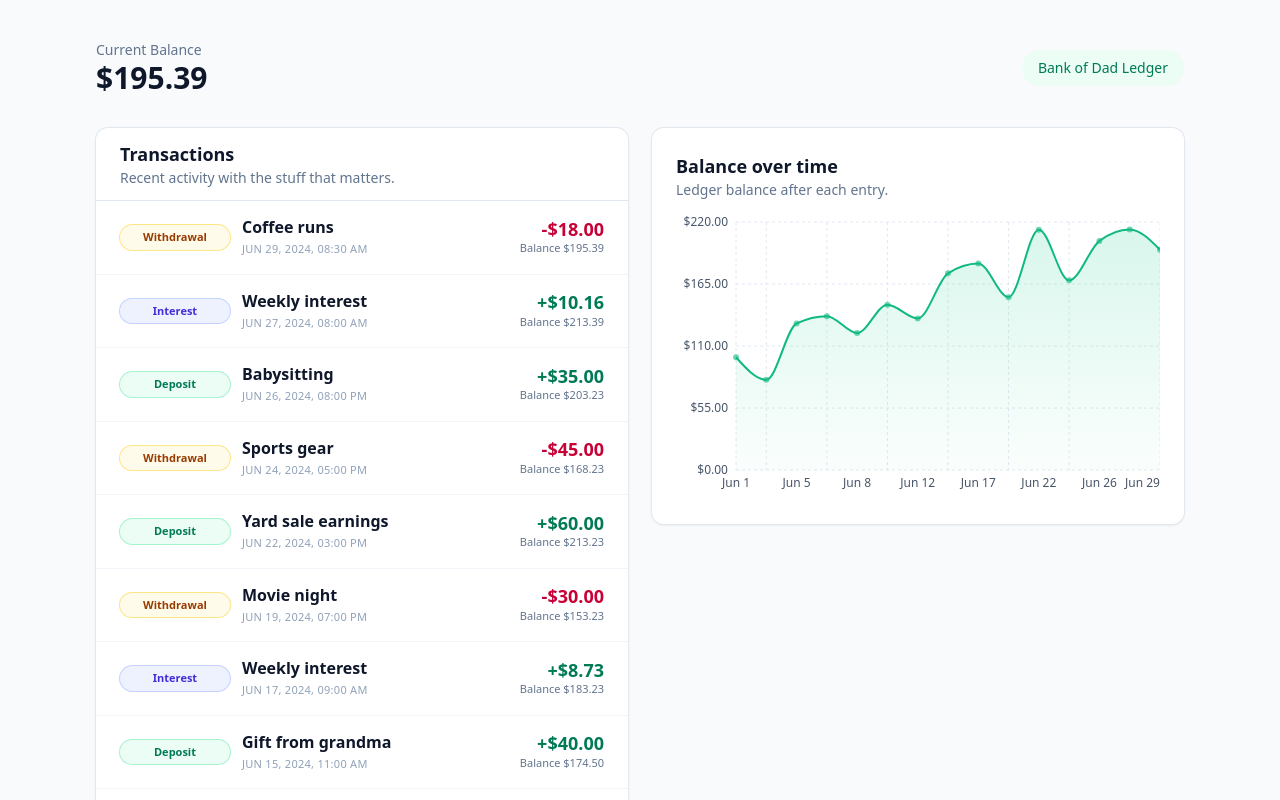
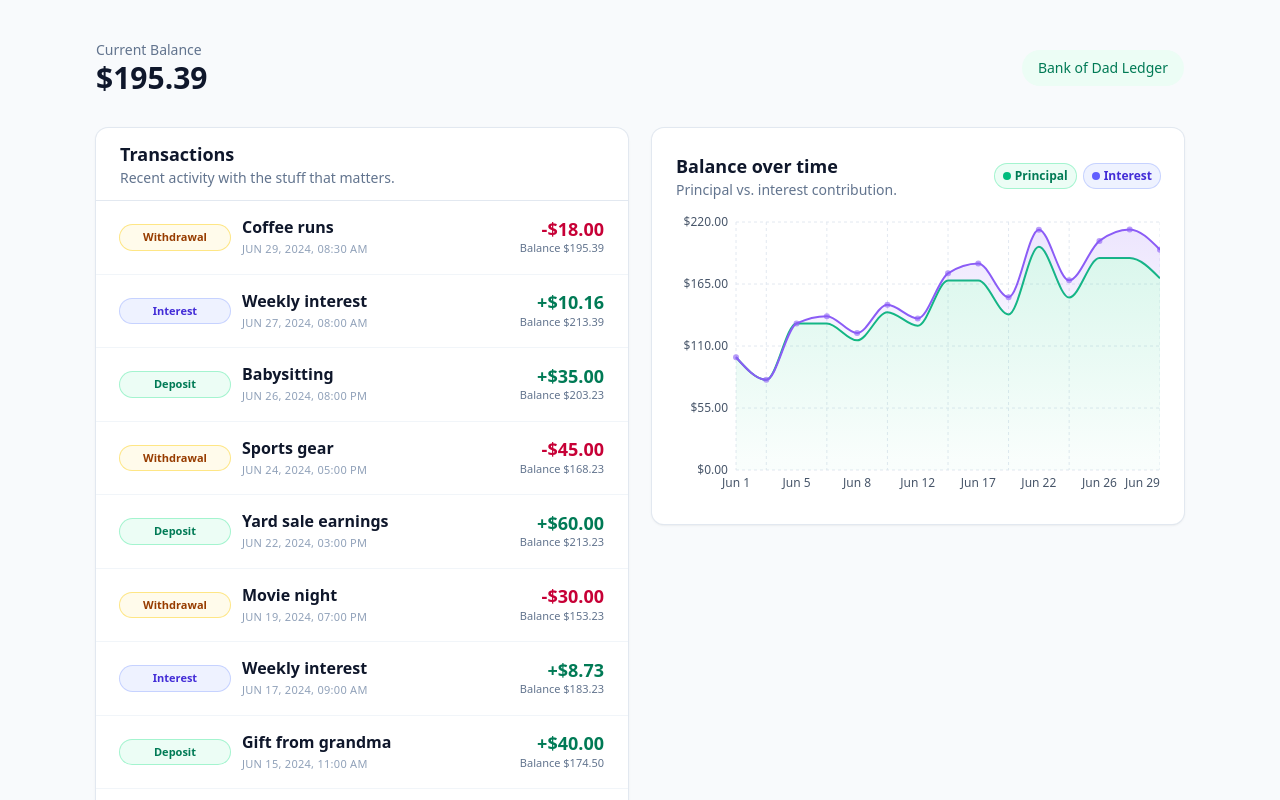
Before and after one commit to derekmt12/bank-of-dad, a React (Vite) app: page / in a window 1280 px wide. Shown: the top 800 px of the page. Built offline with nearby package versions, Linux system fonts and the light colour scheme.

Commit message:
interest on chart

```diff
--- a/src/components/BalanceChart.jsx
+++ b/src/components/BalanceChart.jsx
@@ -12,20 +12,37 @@ import { formatCurrency, formatDate, formatShortDate } from "../utils/formatters
 
 export function BalanceChart({ transactions }) {
   const chartData = useMemo(() => {
-    return [...transactions]
-      .sort((a, b) => new Date(a.date) - new Date(b.date))
-      .map((tx) => ({
+    const sorted = [...transactions].sort((a, b) => new Date(a.date) - new Date(b.date));
+    return sorted.reduce((acc, tx) => {
+      const interestEarned = (acc.at(-1)?.interestEarned || 0) + (tx.type === "interest" ? tx.amount : 0);
+      const balance = tx.balance;
+      const principal = Math.max(balance - interestEarned, 0);
+      acc.push({
         date: tx.date,
         label: formatShortDate(tx.date),
-        balance: tx.balance,
-      }));
+        balance,
+        interestEarned,
+        principal,
+      });
+      return acc;
+    }, []);
   }, [transactions]);
 
   return (
     <section className="self-start rounded-xl bg-white p-4 shadow-sm ring-1 ring-slate-200 sm:p-6">
-      <div className="mb-3">
-        <h2 className="text-lg font-semibold text-slate-900">Balance over time</h2>
-        <p className="text-sm text-slate-500">Ledger balance after each entry.</p>
+      <div className="mb-3 flex flex-wrap items-center justify-between gap-3">
+        <div>
+          <h2 className="text-lg font-semibold text-slate-900">Balance over time</h2>
+          <p className="text-sm text-slate-500">Principal vs. interest contribution.</p>
+        </div>
+        <div className="flex items-center gap-2 text-xs font-semibold text-slate-600">
+          <span className="inline-flex items-center gap-1 rounded-full bg-emerald-50 px-2 py-1 text-emerald-700 ring-1 ring-emerald-200">
+            <span className="h-2 w-2 rounded-full bg-emerald-500" aria-hidden /> Principal
+          </span>
+          <span className="inline-flex items-center gap-1 rounded-full bg-indigo-50 px-2 py-1 text-indigo-700 ring-1 ring-indigo-200">
+            <span className="h-2 w-2 rounded-full bg-indigo-500" aria-hidden /> Interest
+          </span>
+        </div>
       </div>
       {chartData.length === 0 ? (
         <div className="flex h-64 items-center justify-center text-sm text-slate-500">
@@ -39,6 +56,10 @@ export function BalanceChart({ transactions }) {
                 <linearGradient id="balanceGradient" x1="0" x2="0" y1="0" y2="1">
                   <stop offset="5%" stopColor="#34d399" stopOpacity={0.3} />
                   <stop offset="95%" stopColor="#34d399" stopOpacity={0.05} />
+                </linearGradient>
+                <linearGradient id="interestGradient" x1="0" x2="0" y1="0" y2="1">
+                  <stop offset="5%" stopColor="#8b5cf6" stopOpacity={0.25} />
+                  <stop offset="95%" stopColor="#8b5cf6" stopOpacity={0.05} />
                 </linearGradient>
               </defs>
               <CartesianGrid strokeDasharray="3 3" stroke="#e2e8f0" />
@@ -58,12 +79,23 @@ export function BalanceChart({ transactions }) {
               />
               <Area
                 type="monotone"
-                dataKey="balance"
+                dataKey="principal"
+                stackId="1"
                 stroke="#10b981"
                 strokeWidth={2}
                 fill="url(#balanceGradient)"
-                dot={{ r: 3, fill: "#10b981", strokeWidth: 0 }}
-                activeDot={{ r: 5, fill: "#047857" }}
+                dot={false}
+                activeDot={{ r: 4, fill: "#047857" }}
+              />
+              <Area
+                type="monotone"
+                dataKey="interestEarned"
+                stackId="1"
+                stroke="#8b5cf6"
+                strokeWidth={2}
+                fill="url(#interestGradient)"
+                dot={{ r: 3, fill: "#8b5cf6", strokeWidth: 0 }}
+                activeDot={{ r: 4, fill: "#5b21b6" }}
               />
             </AreaChart>
           </ResponsiveContainer>
```
